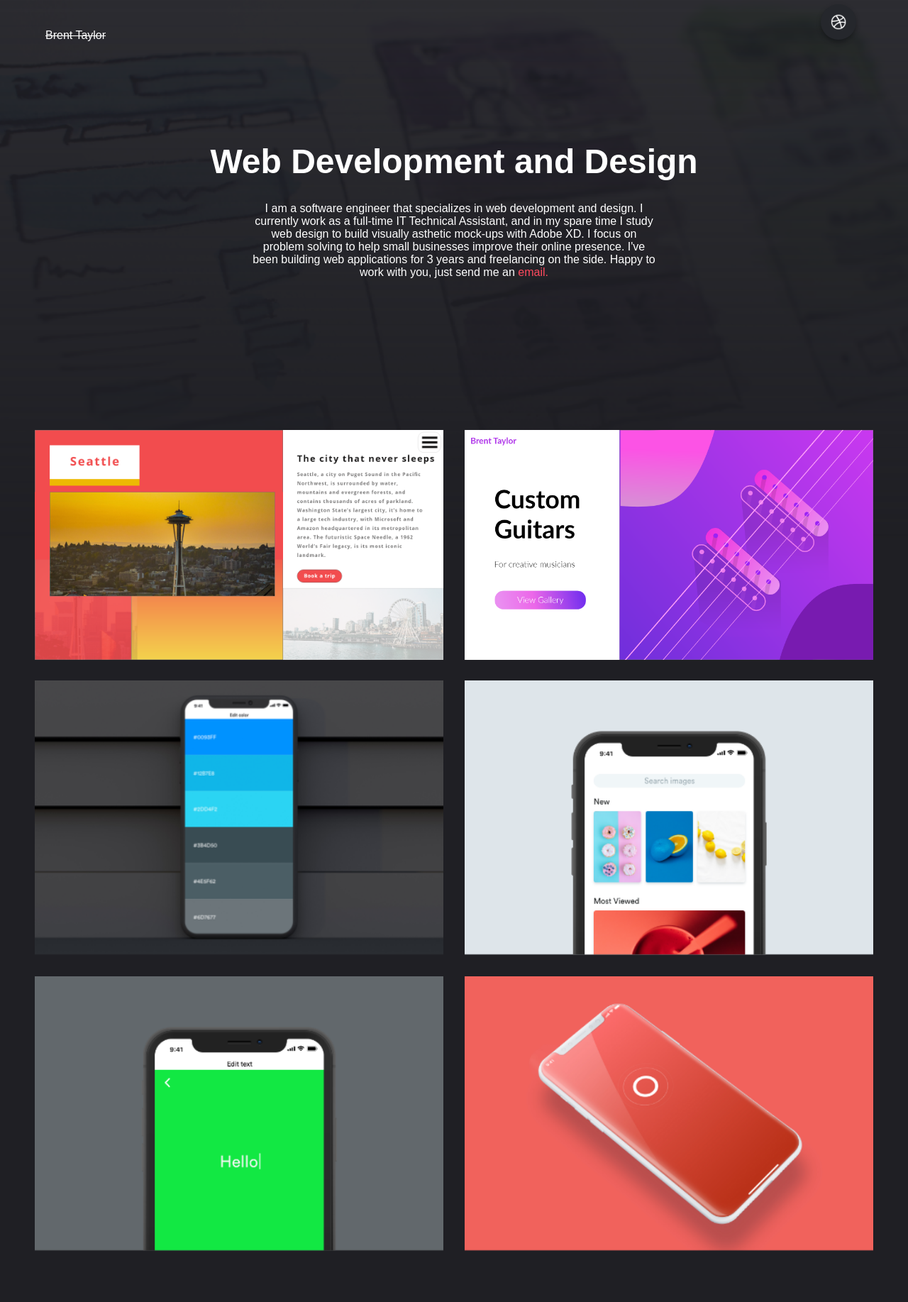
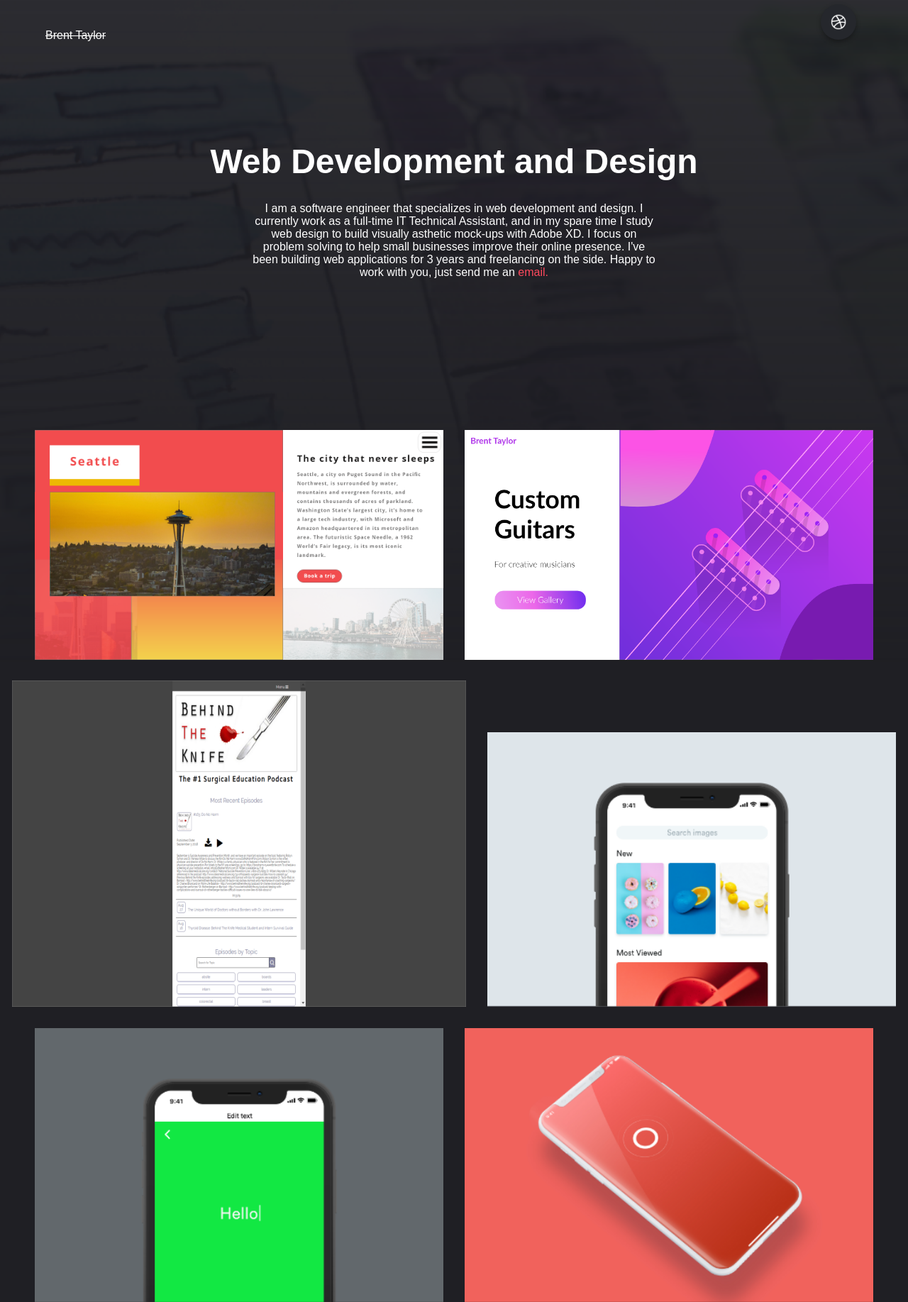
Before and after one commit to Brent253/Brent253.github.io, a PHP site: page / in a window 1280 px wide. Shown: the top 1835 px of the page at 71% size. Run offline with PHP 8.4, Linux system fonts and the light colour scheme.

Commit message:
updated projects

```diff
--- a/index.html
+++ b/index.html
@@ -28,7 +28,7 @@
         <div class="work">
             <a><img src="images/artwork1.png" alt="project image" class="myImg"></a>
             <a><img src="images/artwork2.png" alt="project image" class="myImg"></a>
-            <a><img src="images/03.png" alt="project image" class="myImg"></a>
+            <a href="http://surgerypodcast.behindtheknife.org/"><img id="btk" src="images/behindtheknife.png" alt="project image" class="myImg"></a>
             <a><img src="images/04.png" alt="project image" class="myImg"></a>
             <a><img src="images/05.png" alt="project image" class="myImg"></a>
             <a><img src="images/06.png" alt="project image" class="myImg"></a>
@@ -55,8 +55,8 @@
                     </ul>
                 </div>
             <div class="work2">
+                <a href="https://peaceful-shore-58964.herokuapp.com/"><img src="images/starwars.png" alt="project image"></a>
                 <a href="http://www.jordanbye.com"><img src="images/jordanbyegallery.png" alt="project image"></a>
-                <a href="http://surgerypodcast.behindtheknife.org/"><img src="images/behindtheknife.png" alt="project image"></a>
             </div>
 
             <footer>
--- a/main.css
+++ b/main.css
@@ -166,6 +166,11 @@ footer p {
         width: 96%;
     }
 }
+
+#btk{
+    width: 50%;
+    height: 460px
+}
 /**Responsive for Desktop, Tablet, and Mobile**/
 @meda only screen and (max-width: 768px){
     header {
```
Also changed, not shown: images/behindtheknife.png, images/starwars.png (added).
